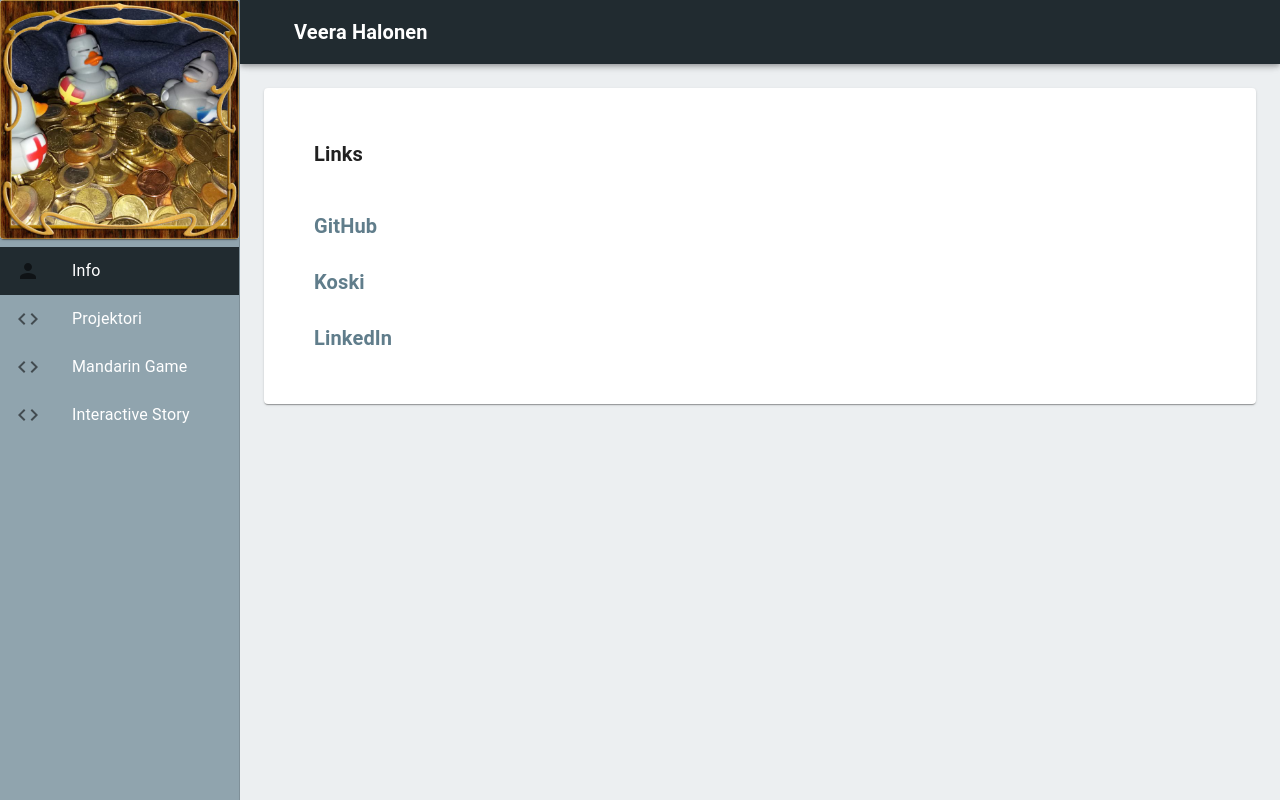
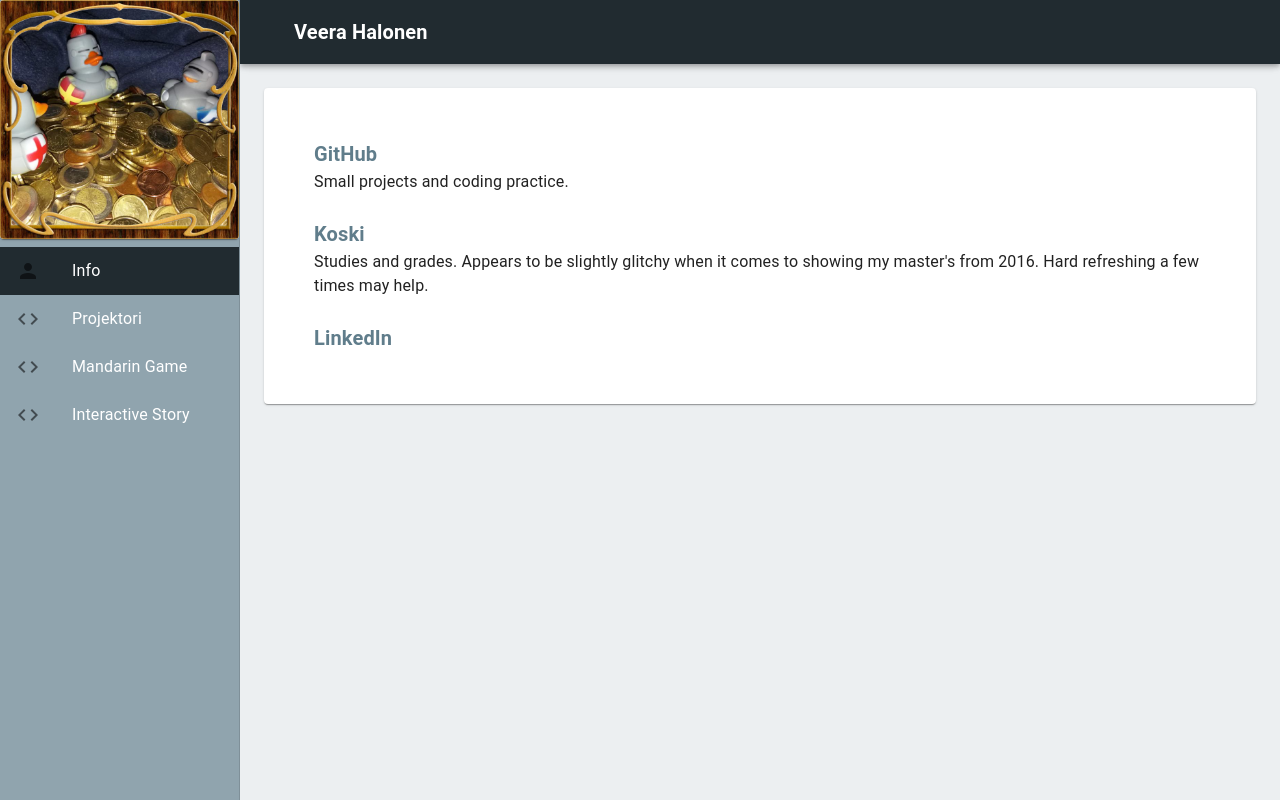
Before and after one commit to VeeHalonen/portfolio, a React (Create React App) app: page / in a window 1280 px wide. Built offline with nearby package versions, Linux system fonts and the light colour scheme.

Commit message:
Fix links

```diff
--- a/src/components/content/Info.tsx
+++ b/src/components/content/Info.tsx
@@ -1,15 +1,10 @@
 import React from "react";
-import { Grid, Link, Typography } from "@material-ui/core";
+import { Box, Grid, Link, Typography } from "@material-ui/core";
 
 const Info = () => {
   return (
     <>
       <Grid container direction="column" spacing={3}>
-        <Grid item>
-          <Typography variant="h6" paragraph>
-            Links
-          </Typography>
-        </Grid>
         <Grid item>
           <Link
             href="https://github.com/VeeHalonen"
@@ -19,16 +14,21 @@ const Info = () => {
           >
             GitHub
           </Link>
+          <Typography>Small projects and coding practice.</Typography>
         </Grid>
         <Grid item>
           <Link
-            href="https://opintopolku.fi/koski/opinnot/f7cb0f475e0647219c6abc28f179f394"
+            href="https://opintopolku.fi/koski/opinnot/5d444f6718894be3aa4560c5249bb9f8"
             variant="h6"
             underline="none"
             paragraph
           >
             Koski
           </Link>
+          <Typography>
+            Studies and grades. Appears to be slightly glitchy when it comes to
+            showing my master's from 2016. Hard refreshing a few times may help.
+          </Typography>
         </Grid>
         <Grid item>
           <Link
```
